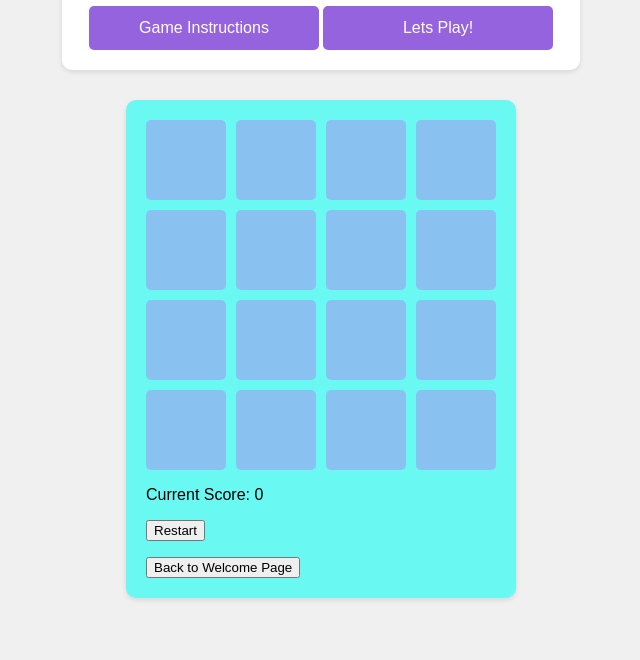
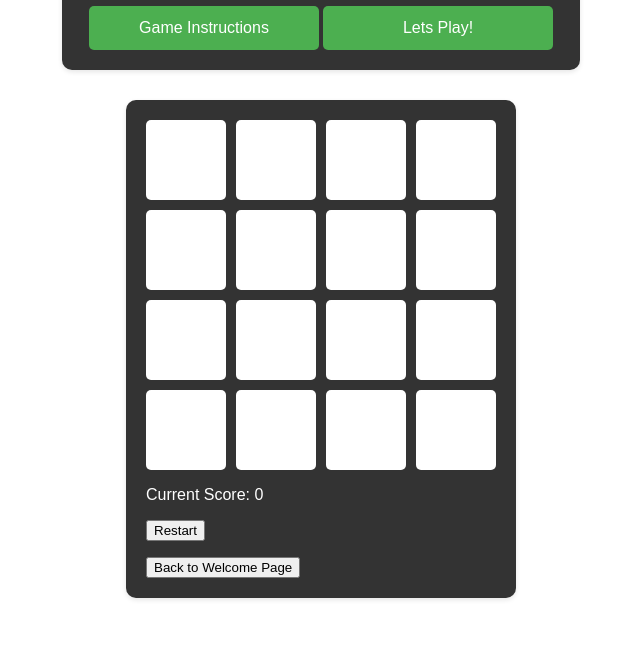
Before and after one commit to Keya-Moradi/2048, a plain HTML site: page index.html in a window 1280 px wide. Shown: the part 156-816 px from the top of the page, without its empty margins (319-959 px from the left). Drawn offline with Linux system fonts and the light colour scheme.

Commit message:
Updated colors for accessibility

```diff
--- a/style.css
+++ b/style.css
@@ -5,14 +5,15 @@ body {
   align-items: center;
   justify-content: center;
   min-height: 100vh;
-  background-color: #f0f0f0;
+  background-color: #ffffff; /* Change to white for higher contrast */
 }
 
 #welcome-screen {
   text-align: center;
   padding: 20px;
   margin-bottom: 30px;
-  background-color: #fff;
+  background-color: #333333; /* Darken for contrast */
+  color: #ffffff; /* White text for better readability */
   border-radius: 10px;
   box-shadow: 0 2px 5px rgba(0, 0, 0, 0.1);
 }
@@ -21,36 +22,38 @@ body {
 #welcome-screen a {
   display: inline-block;
   margin-top: 10px;
-  padding: 10px 20px; /* Explicitly set padding */
-  width: 48%; /* Set the width to 48% each, leaving a small gap in between */
-  box-sizing: border-box; /* Include padding and border in the total width */
-  margin: 0; /* Reset margin to avoid any default values */
-  background-color: #9663de;
-  color: white;
+  padding: 10px 20px;
+  width: 48%;
+  box-sizing: border-box;
+  margin: 0;
+  background-color: #4caf50; /* Dark green for better contrast */
+  color: #ffffff; /* White text */
   text-decoration: none;
   border-radius: 5px;
   border: none;
   text-align: center;
-  font-size: 16px; /* Ensure same font size */
-  line-height: 1.5; /* Ensure same line-height */
+  font-size: 16px;
+  line-height: 1.5;
 }
 
 #game-instructions {
-  display: none; /* Hidden by default */
-  position: absolute; /* Position it on top of other content */
+  display: none;
+  position: absolute;
   top: 50%;
   left: 50%;
   transform: translate(-50%, -50%);
   text-align: left;
   padding: 20px;
-  background-color: #fff;
+  background-color: #ffffff; /* White background */
+  color: #000000; /* Black text */
   border-radius: 10px;
-  box-shadow: 0   2px 5px rgba(0, 0, 0, 0.1);
-  z-index: 10; /* Make sure it's on top */
+  box-shadow: 0 2px 5px rgba(0, 0, 0, 0.1);
+  z-index: 10;
 }
 
 #game-board {
-  background-color: #69f9f2;
+  background-color: #333333; /* Dark background for contrast */
+  color: #ffffff; /* White text for better readability */
   padding: 20px;
   border-radius: 10px;
   box-shadow: 0 2px 5px rgba(0, 0, 0, 0.1);
@@ -64,7 +67,7 @@ body {
 }
 
 .tile {
-  background-color: #89c2f1;
+  background-color: #ffffff; /* White tile background */
   height: 80px;
   width: 80px;
   border-radius: 5px;
@@ -73,7 +76,7 @@ body {
   justify-content: center;
   font-size: 30px;
   font-weight: bold;
-  color: #000000;
+  color: #000000; /* Black text for contrast */
 }
 
 #win-message,
@@ -85,7 +88,8 @@ body {
   transform: translate(-50%, -50%);
   text-align: center;
   padding: 20px;
-  background-color: rgba(247, 142, 116, 0.8);
+  background-color: rgba(0, 128, 0, 0.8); /* Semi-transparent green */
+  color: #ffffff; /* White text for contrast */
   border-radius: 10px;
   box-shadow: 0px 2px 5px rgba(0, 0, 0, 0.2);
   z-index: 11;
```
